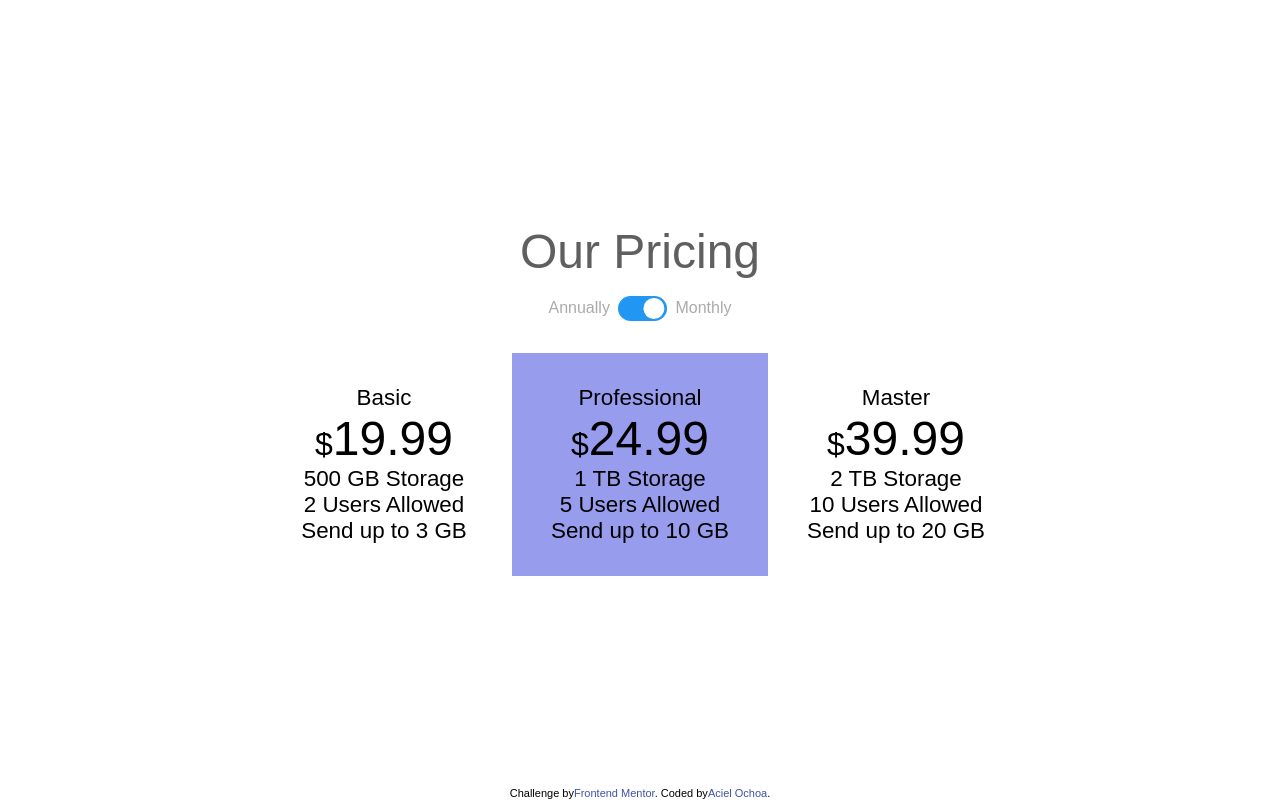
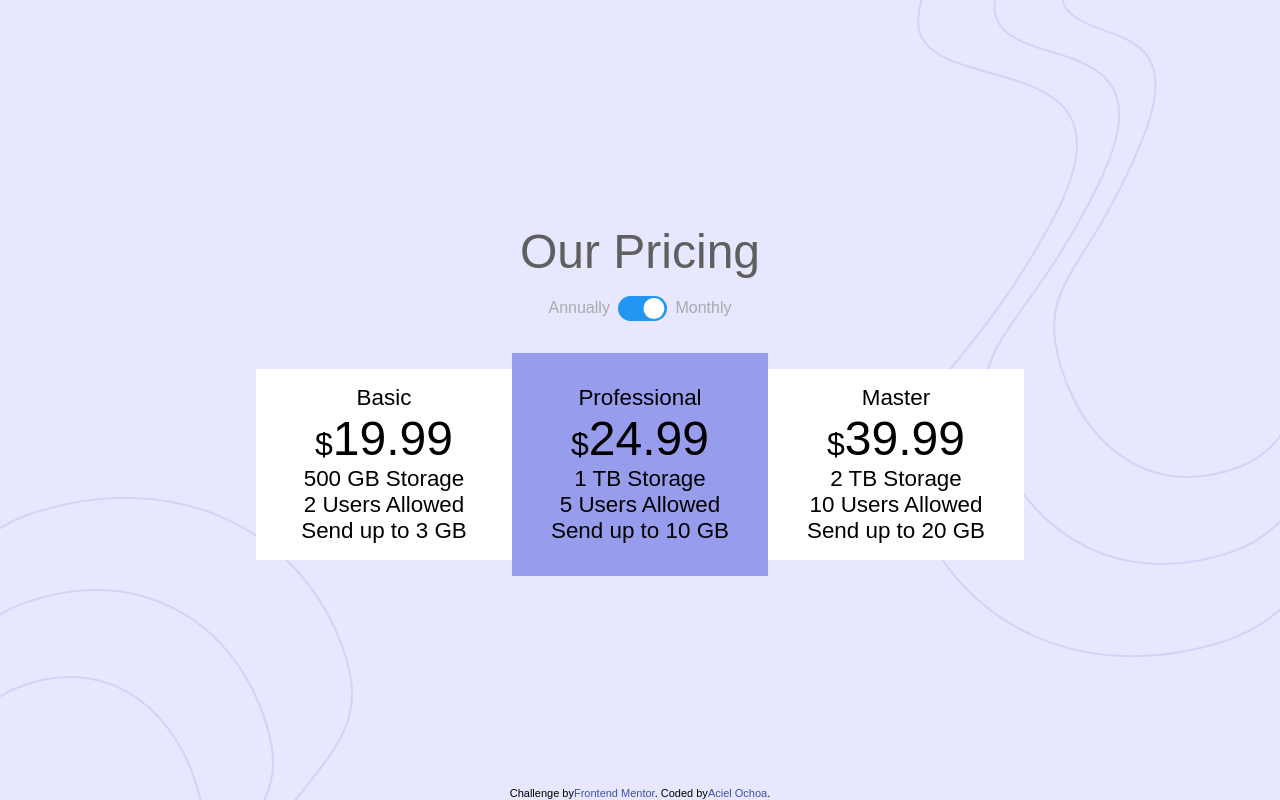
Before and after one commit to AceIsHuman/pricing-component-with-toggle, a React (Create React App) app: page / in a window 1280 px wide. Built offline with nearby package versions, Linux system fonts and the light colour scheme.

Commit message:
style background

```diff
--- a/src/App.js
+++ b/src/App.js
@@ -4,6 +4,9 @@ import styled from 'styled-components';
 import Header from './components/Header';
 import Footer from './components/Footer';
 import PricingCard from './components/PricingCard';
+
+import bgBottom from './images/bg-bottom.svg';
+import bgTop from './images/bg-top.svg';
 
 class App extends React.Component {
   constructor(props) {
@@ -21,6 +24,8 @@ class App extends React.Component {
   render() {
     return (
       <AppContainer>
+        <BgBottom src={bgBottom} alt="background-bottom" />
+        <BgTop src={bgTop} alt="background-top" />
         <Header toggled={this.state.toggled} setToggled={this.setToggled} />
         <CardContainer>
           <PricingCard
@@ -68,6 +73,9 @@ const AppContainer = styled.div`
   text-align: center;
   flex-direction: column;
   font-family: sans-serif;
+  background-color: #e7e7ff;
+  position: relative;
+  z-index: -2;
 `;
 
 const CardContainer = styled.div`
@@ -77,4 +85,17 @@ const CardContainer = styled.div`
   width: 80%;
 `;
 
+const BgTop = styled.img`
+  position: absolute;
+  top: 0;
+  right: 0;
+  z-index: -1;
+`;
+const BgBottom = styled.img`
+  position: absolute;
+  bottom: 0;
+  left: 0;
+  z-index: -1;
+`;
+
 export default App;
```
